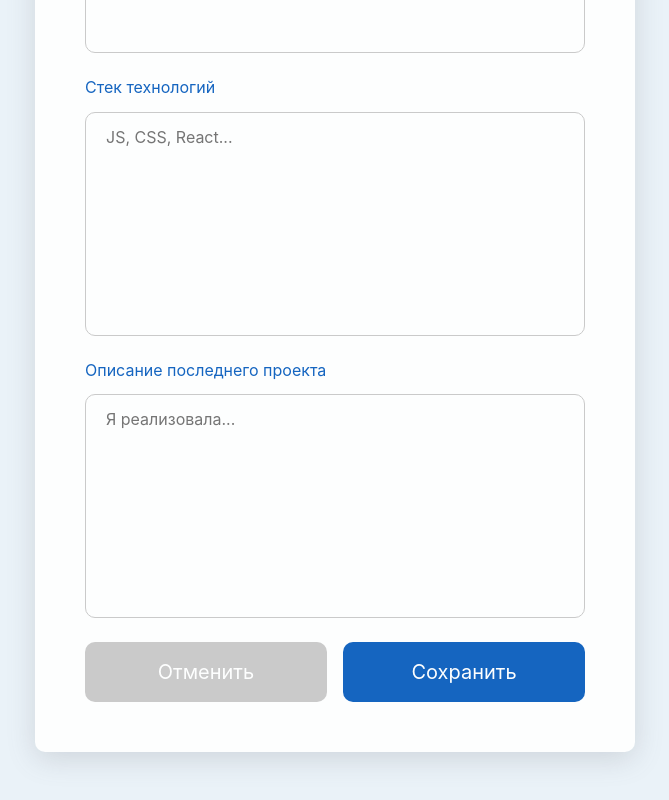
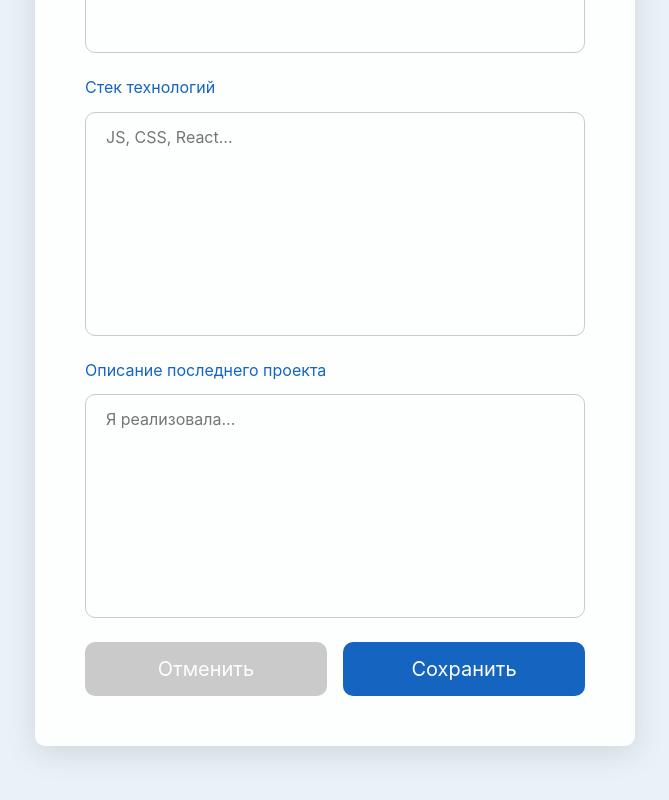
Before and after one commit to leteli/react-form, a React (Create React App) app: page /react-form/form in a window 1280 px wide. Shown: the part 960-1760 px from the top of the page, without its empty margins (305-974 px from the left). Built offline with nearby package versions, Linux system fonts and the light colour scheme.

Commit message:
Update styles

```diff
--- a/src/styles/ButtonGroup.module.css
+++ b/src/styles/ButtonGroup.module.css
@@ -10,7 +10,7 @@
   width: 100%;
   border: none;
   border-radius: 10px;
-  padding: 18px;
+  padding: 15px;
 
   font-family: inherit;
   font-size: 20px;
--- a/src/styles/Home.module.css
+++ b/src/styles/Home.module.css
@@ -2,7 +2,3 @@
   margin-top: 0;
   margin-bottom: 35px;
 }
-
-.btnWrapper {
-  width: 50%;
-}
```
